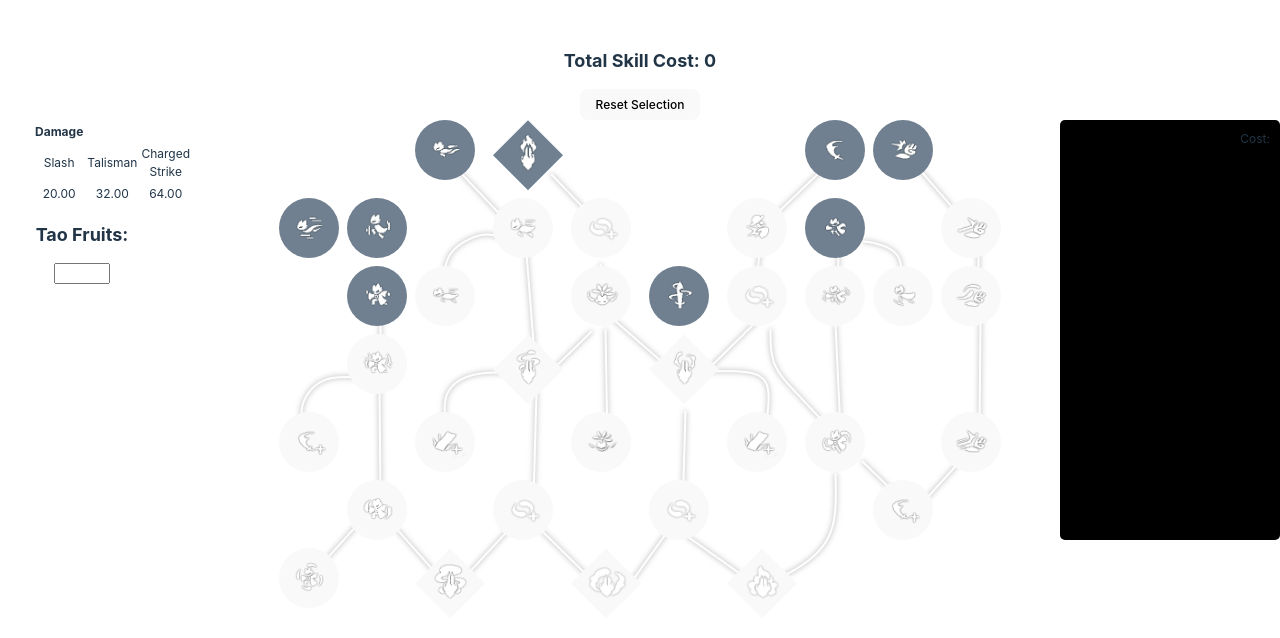
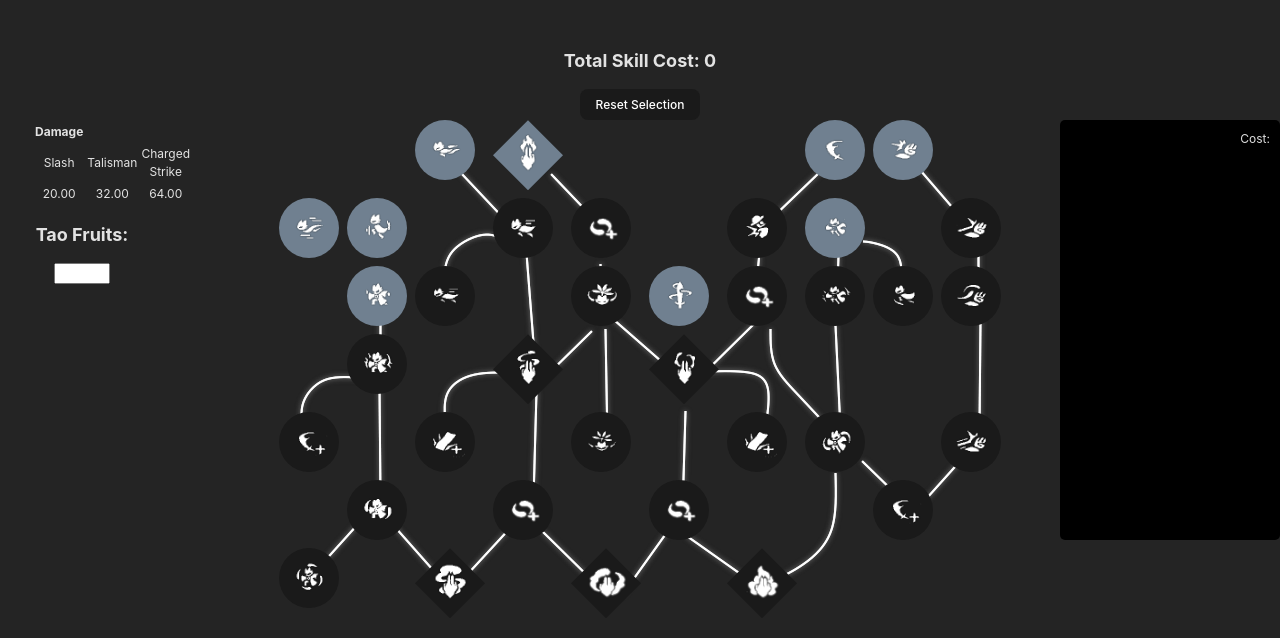
Before and after one commit to buanjautista/ns-skilltree, a React (Vite) app: page / in a window 1280 px wide. Shown: the top 638 px of the page. Built offline with nearby package versions, Linux system fonts and the light colour scheme.

Commit message:
removed light mode colors

```diff
--- a/src/styles/index.css
+++ b/src/styles/index.css
@@ -44,6 +44,7 @@ button {
   cursor: pointer;
   transition: border-color 0.25s;
   position:relative;
+  color: white;
 }
 button:hover {
   border-color: #646cff;
@@ -66,16 +67,3 @@ button:focus-visible {
 .dmg-calc {
   width: 100px;
 }
-
-@media (prefers-color-scheme: light) {
-  :root {
-    color: #213547;
-    background-color: #ffffff;
-  }
-  a:hover {
-    color: #747bff;
-  }
-  button {
-    background-color: #f9f9f9;
-  }
-}
```
